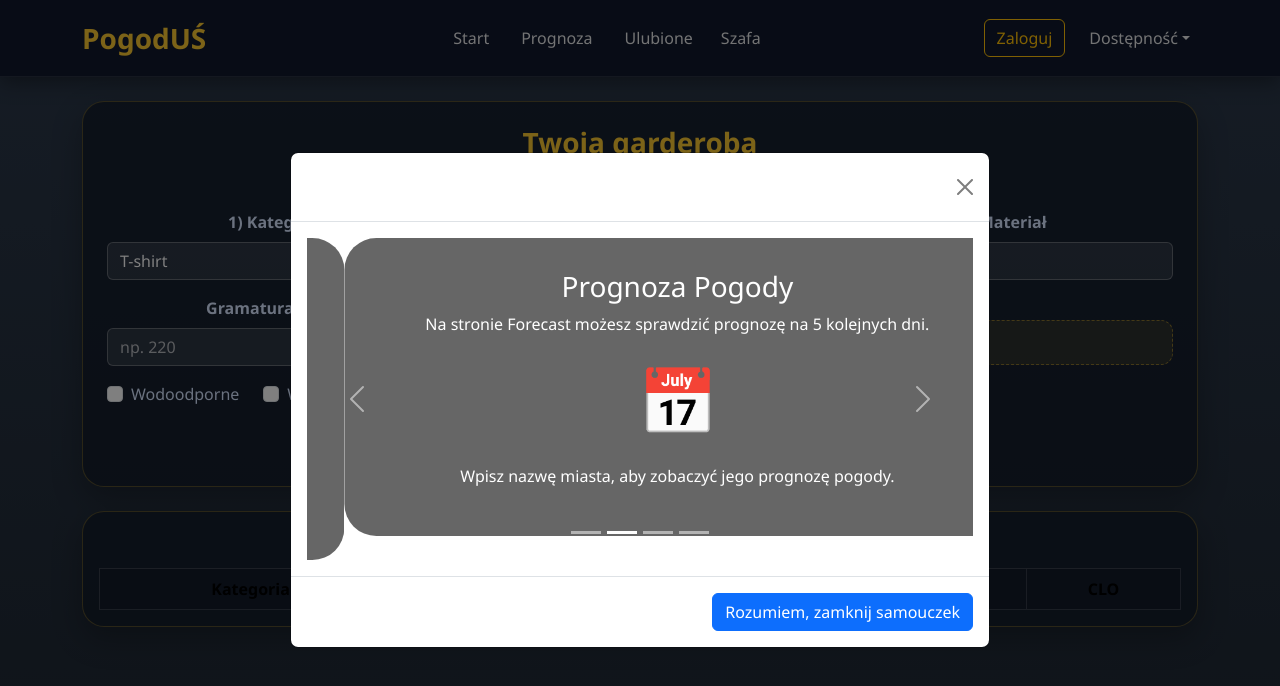
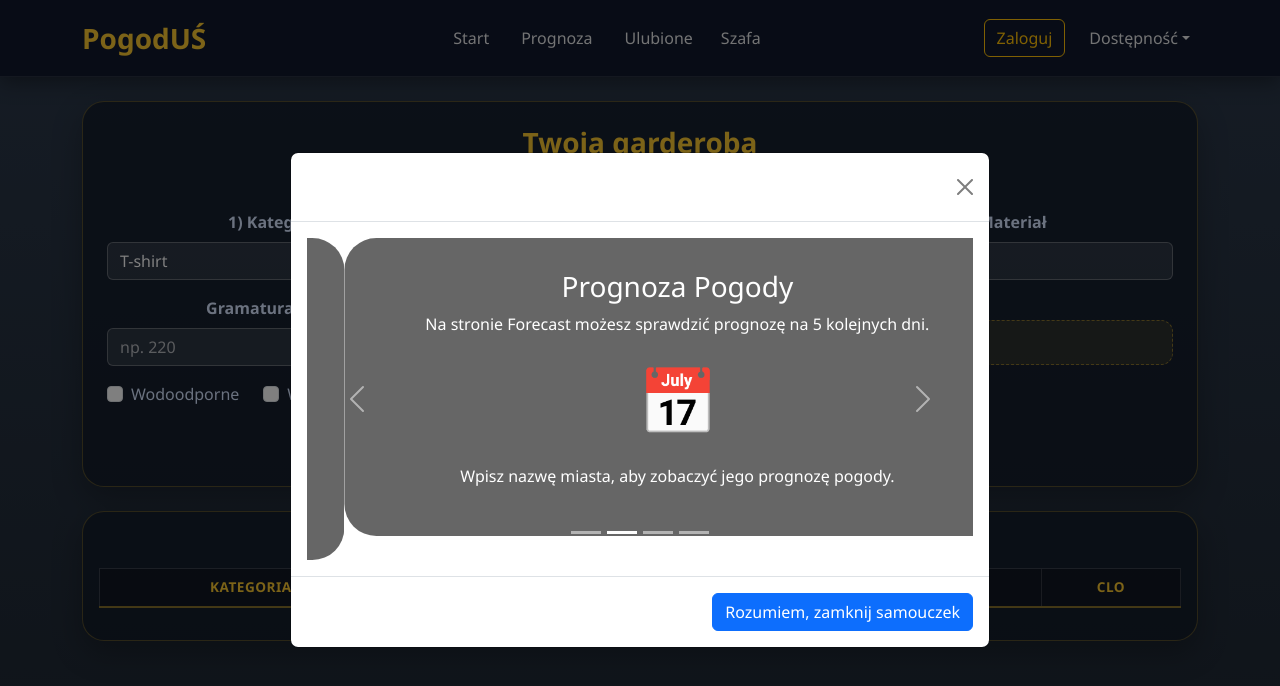
Before and after one commit to carlzse/PogodUS, a React (Create React App) app in the folder frontend/: page /wardrobe in a window 1280 px wide. Shown: the top 686 px of the page. Built offline with nearby package versions, Linux system fonts and the light colour scheme.

Commit message:
Wardrobe zrobione

```diff
--- a/frontend/src/pages/Wardrobe.css
+++ b/frontend/src/pages/Wardrobe.css
@@ -1,3 +1,4 @@
+/* Główne kontenery */
 .wardrobe-page {
     color: #eaf2ff;
 }
@@ -19,6 +20,7 @@
     font-size: 0.95rem;
 }
 
+/* Formularz */
 .wardrobe-form .form-label {
     color: #d6e4ff;
     font-weight: 600;
@@ -54,6 +56,7 @@
     border-radius: 12px;
 }
 
+/* Tabela - Przywrócenie widoczności tekstu[cite: 13] */
 .wardrobe-table-wrap {
     overflow-x: auto;
 }
@@ -63,9 +66,27 @@
     --bs-table-striped-bg: rgba(255, 255, 255, 0.04);
     --bs-table-hover-bg: rgba(248, 198, 48, 0.09);
     --bs-table-border-color: rgba(255, 255, 255, 0.15);
-    color: #eaf2ff;
+    vertical-align: middle;
 }
 
+/* Wymuszenie jasnego koloru dla komórek[cite: 13] */
+.wardrobe-table th,
+.wardrobe-table td {
+    color: #eaf2ff !important;
+}
+
+/* Stylizacja nagłówka[cite: 13] */
+.wardrobe-table thead th {
+    color: #f8c630 !important;
+    background-color: rgba(0, 0, 0, 0.2) !important;
+    font-weight: 600;
+    text-transform: uppercase;
+    font-size: 0.85rem;
+    letter-spacing: 0.5px;
+    border-bottom: 2px solid rgba(248, 198, 48, 0.5) !important;
+}
+
+/* Tagi właściwości (Wodoodporne/Wiatroszczelne)[cite: 13, 14] */
 .wardrobe-tag {
     display: inline-block;
     font-size: 0.78rem;
@@ -73,5 +94,19 @@
     border-radius: 999px;
     margin-right: 8px;
     margin-bottom: 5px;
-    background: rgba(255, 255, 255, 0.14);
+    background: rgba(248, 198, 48, 0.15) !important;
+    border: 1px solid rgba(248, 198, 48, 0.4) !important;
+    color: #ffffff !important;
 }
+
+/* Poprawka dla tekstu "Brak"[cite: 13, 14] */
+.wardrobe-table .text-muted {
+    color: rgba(234, 242, 255, 0.45) !important;
+}
+
+/* Wyróżnienie wartości CLO[cite: 14] */
+.wardrobe-table td:last-child {
+    color: #f8c630 !important;
+    font-weight: 800 !important;
+    font-size: 1.05rem;
+}
--- a/frontend/src/pages/Wardrobe.js
+++ b/frontend/src/pages/Wardrobe.js
@@ -117,7 +117,7 @@ const Wardrobe = () => {
             <Card className="p-3 mt-4 wardrobe-card">
                 <h5 className="wardrobe-title mb-3">Ubrania w bazie</h5>
                 <div className="wardrobe-table-wrap">
-                    <Table bordered hover className="wardrobe-table mb-0">
+                    <Table bordered hover className="wardrobe-table ">
                         <thead>
                         <tr>
                             <th>Kategoria</th>
```
